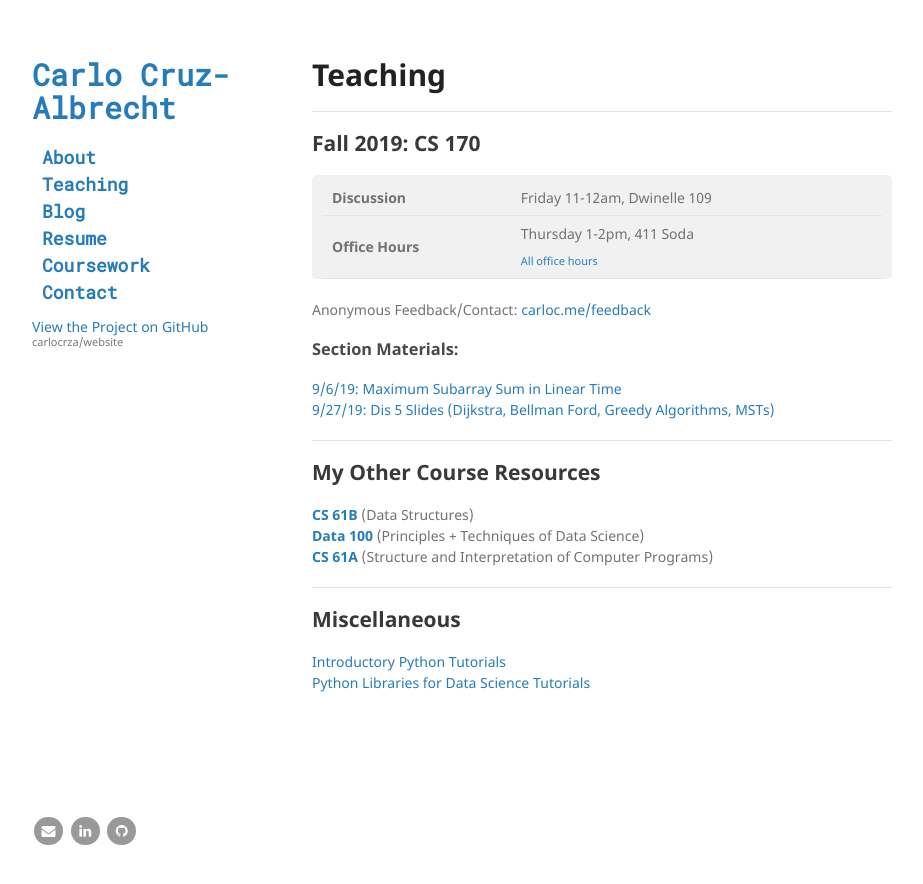
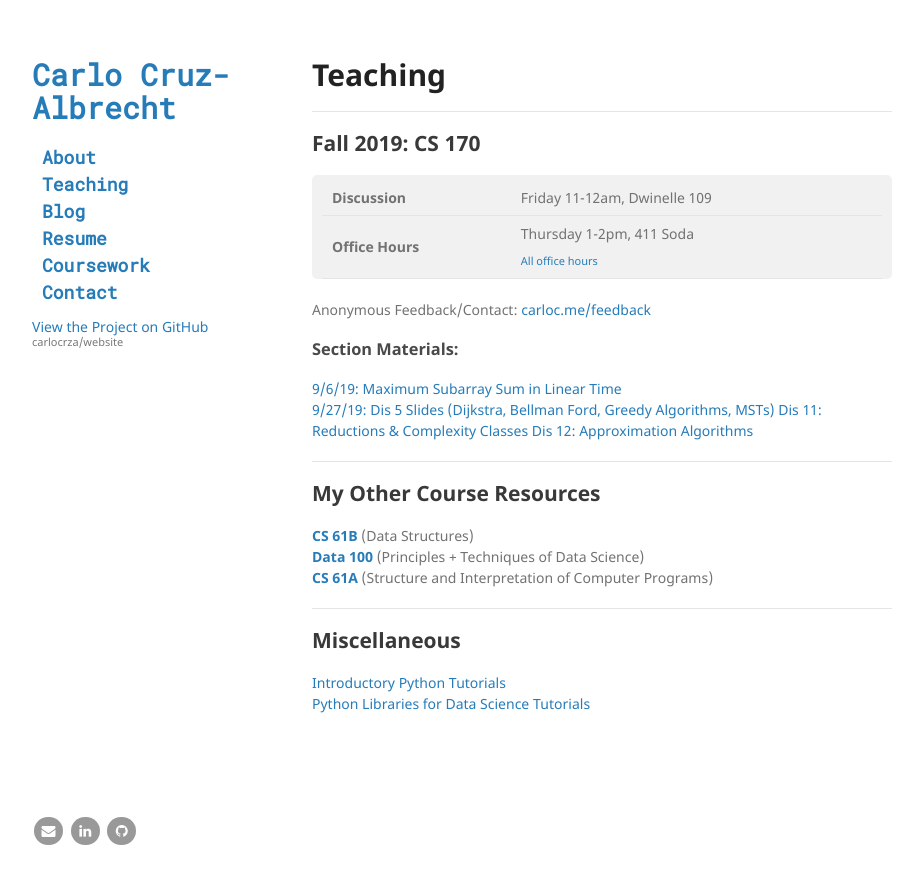
Before and after one commit to carlocrza/website, a Jekyll site: the page built from teaching.md, in a window 1280 px wide. Shown: the top 884 px of the page, without its empty margins (178-1101 px from the left). Built offline with Jekyll 4.4.1, drawn with Linux system fonts in a browser that asks for light colours.

Commit message:
add disc slides

```diff
--- a/teaching.md
+++ b/teaching.md
@@ -25,6 +25,8 @@ Anonymous Feedback/Contact: [carloc.me/feedback](http://carloc.me/feedback.html)
 
 [9/6/19: Maximum Subarray Sum in Linear Time](/170dis2)
 [9/27/19: Dis 5 Slides (Dijkstra, Bellman Ford, Greedy Algorithms, MSTs)](https://docs.google.com/presentation/d/1F1QN1jPCeaV70aGrjvIBGkm4X_V36N5LN-8aEbtwzY8/edit?usp=sharing)
+[Dis 11: Reductions & Complexity Classes](https://docs.google.com/presentation/d/1pD5gK_ENKGLQKGP0YlqcTCbBAkIeA6LZWHE6moZVrRk/edit?usp=sharing)
+[Dis 12: Approximation Algorithms](https://docs.google.com/presentation/d/13Ff16w7ovYXL2hBHwgqw-jkpjbJOn8Ggr3Rm6zXa8PA/edit?usp=sharing)
 
 ---
 
```
